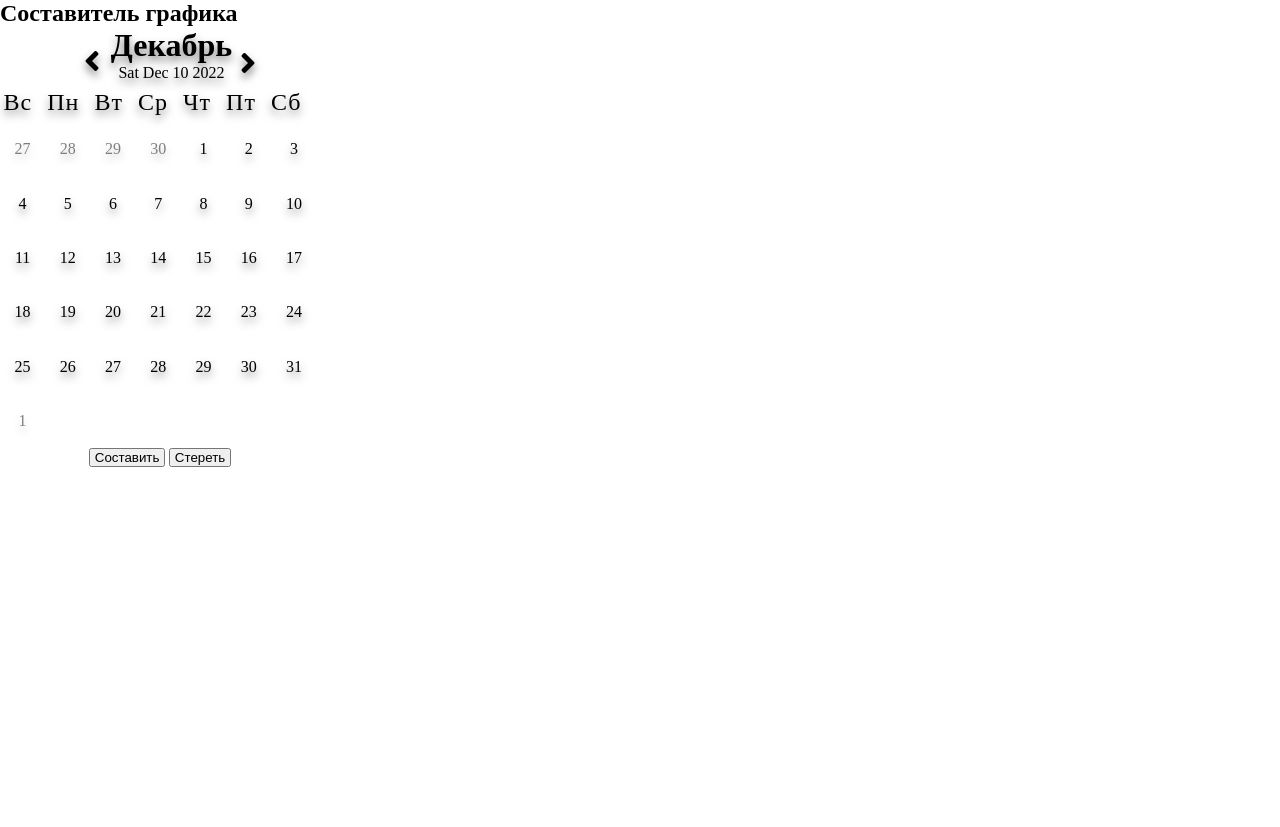
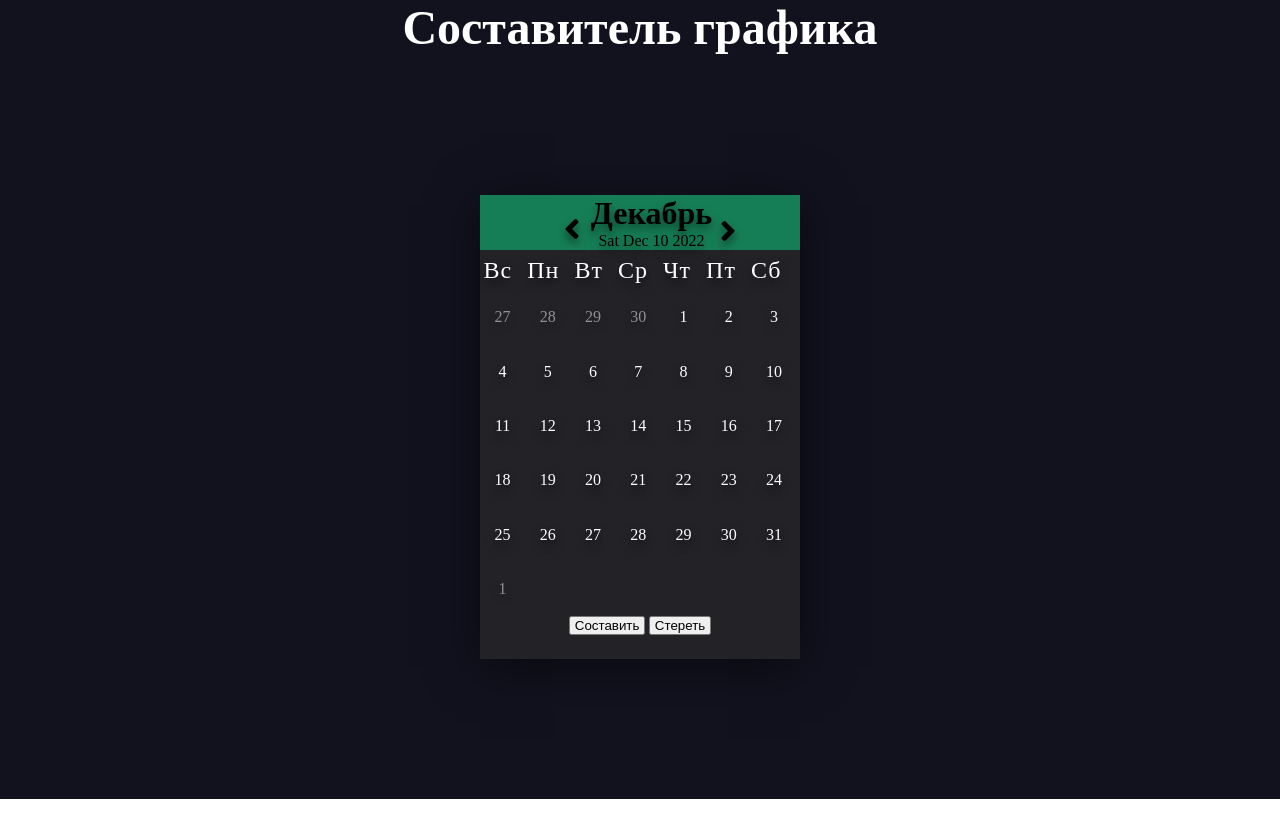
Before and after one commit to MorpheusAuditore/Calendar-for-job-schedule-2-2, a plain HTML site: page wwwroot/index.html in a window 1280 px wide. After the commit the page ends 800 px from the top, so only its background shows below. Drawn offline with Linux system fonts and the light colour scheme.

Commit message:
fix bags and style page

```diff
--- a/wwwroot/JavascriptCode.js
+++ b/wwwroot/JavascriptCode.js
@@ -1,11 +1,12 @@
 const date = new Date();
 var currentDays = "";
-var checkedValue = "";
-var daysId = "";
+var checkedValue = new Array();
+var daysId;
 function CreateCalendar(){
     const monthDays = document.querySelector(".days");
     daysId = "";
-    checkedValue = "";
+    checkedValue.length = 0;
+    const maxCheckedValues = 2;
     date.setDate(1);
     const lastDay = new Date(date.getFullYear(), date.getMonth() + 1, 0).getDate();
     const prevLastDay = new Date(date.getFullYear(), date.getMonth(), 0).getDate();
@@ -46,8 +47,15 @@ function CreateCalendar(){
     }
     currentDays = document.getElementsByClassName("monthDays");
     function GetCheckedDate(e){
-        if(e.target.checked){
-            checkedValue += e.target.id + " ";
+        if(e.target.checked && checkedValue.length < maxCheckedValues){
+            checkedValue.push(e.target.id);
+        }
+        else{
+            e.target.checked = false;
+            const index = checkedValue.indexOf(e.target.id);
+            if(index > -1){
+                checkedValue.splice(index, 1);
+            }
         }
     }
     for(let y = 0; y < currentDays.length; y++){
@@ -55,9 +63,9 @@ function CreateCalendar(){
         daysId += currentDays[y].id + " ";
     }
 }
-document.getElementById("getSchedule").addEventListener("click", async () => await GetDateAndCheckedDate(daysId, checkedValue));
+document.getElementById("getSchedule").addEventListener("click", async () => await GetSchedule(daysId, checkedValue));
 document.getElementById("resetSchedule").addEventListener("click", () => Reset());
-async function GetDateAndCheckedDate(date, checkedDate){
+async function GetSchedule(date, checkedDate){
     const response = await fetch("/calendar", {
         method: "POST",
         headers: {"Accept": "application/json", "Content-Type": "application/json"},
@@ -78,7 +86,7 @@ function Reset(){
     for(let d = 0; d < currentDays.length; d++){
         document.getElementById(currentDays[d].id).checked = false;
     }
-    checkedValue = "";
+    checkedValue.length = 0;
 }
 
 document.querySelector(".prev").addEventListener("click", () => {
--- a/wwwroot/styles.css
+++ b/wwwroot/styles.css
@@ -4,16 +4,30 @@
     box-sizing: border-box;
 }
 
+.head{
+    background-color: #12121f;
+    color: white;
+    display: flex;
+    justify-content: center;
+    font-weight: bold;
+    font-size: 3rem;
+}
+
 .container{
     width: 100%;
-    height: 100vh;
+    height: 93vh;
     display: flex;
+    justify-content: center;
+    align-items: center;
+    background-color: #12121f;
 }
 .calendar{
     width: 20rem;
-    height: 45rem;
+    height: 29rem;
     display: flex;
     text-align: center;
+    background-color: #222227;
+    box-shadow: 0 0.5rem 3rem rgba(0, 0, 0, 0.5);
 }
 .date{
     width: 15rem;
@@ -21,9 +35,10 @@
 }
 .month{
     width: 100%;
-    height: 12rem;
+    height: 4rem;
     text-align: center;
     text-shadow: 0 0.3rem 0.5rem rgba(0, 0, 0, 0.5);
+    background-color: #167e56;
 }
 .month i{
     font-size: 2rem;
@@ -33,10 +48,12 @@
     width: 100%;
     height: 40px;
     padding: 0 .4em;
+    color: white;
     display: flex;
     text-align: center;
     justify-content: center;
     align-items: center;
+    background-color: #222227;
 }
 .weekdays div{
     font-size: 1.5rem;
@@ -52,6 +69,8 @@
     display: flex;
     align-items: center;
     flex-wrap: wrap;
+    color: white;
+    background-color: #222227;
 }
 
 .nextDate,
@@ -84,7 +103,7 @@ input[type = checkbox]{
 }
 
 label:hover{
-    border: 0.2rem red solid;
+    border: 0.2rem blue solid;
 }
 
 input:checked + label{
```
Also changed, not shown: 1 other file.
